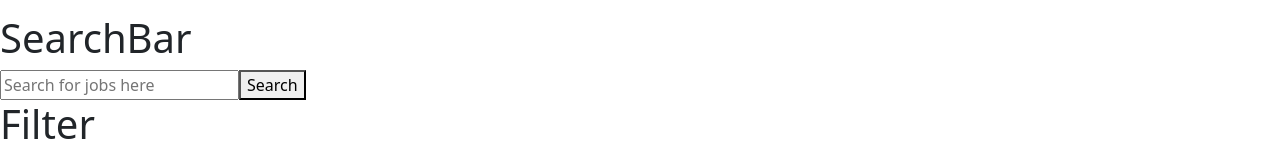
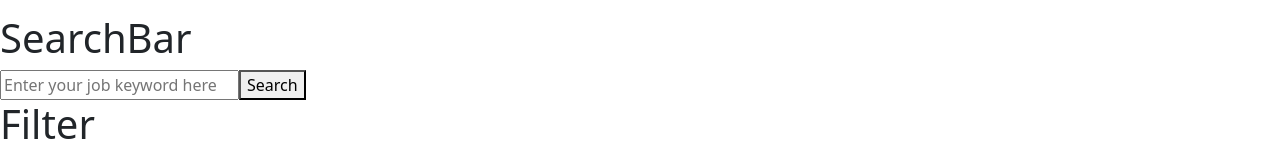
Before and after one commit to nonisaurus/sheSharpHackathon, a React (Create React App) app in the folder futurista/: page /vacancies in a window 1280 px wide. Shown: the part 154-314 px from the top of the page. Built offline with nearby package versions, Linux system fonts and the light colour scheme.

Commit message:
placeholder text changed

```diff
--- a/futurista/src/SearchBar.js
+++ b/futurista/src/SearchBar.js
@@ -11,7 +11,7 @@ function SearchBar() {
     <div>
       <h1>SearchBar</h1>
       <form onSubmit={handleSubmit}>
-        <input type="text" placeholder="Search for jobs here" />
+        <input type="text" placeholder="Enter your job keyword here" />
         <button type="submit">Search</button>
       </form>
     </div>
```
